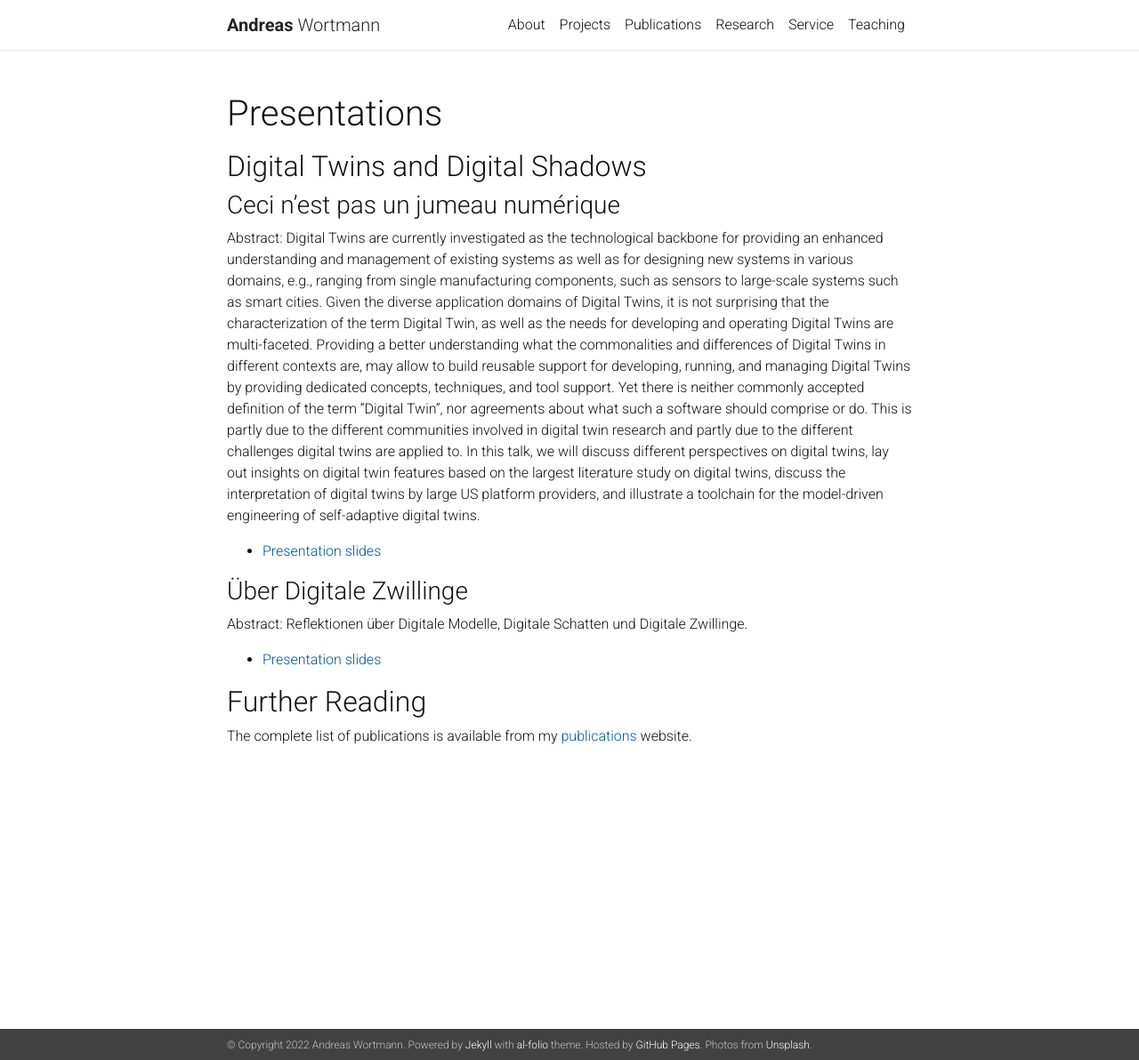
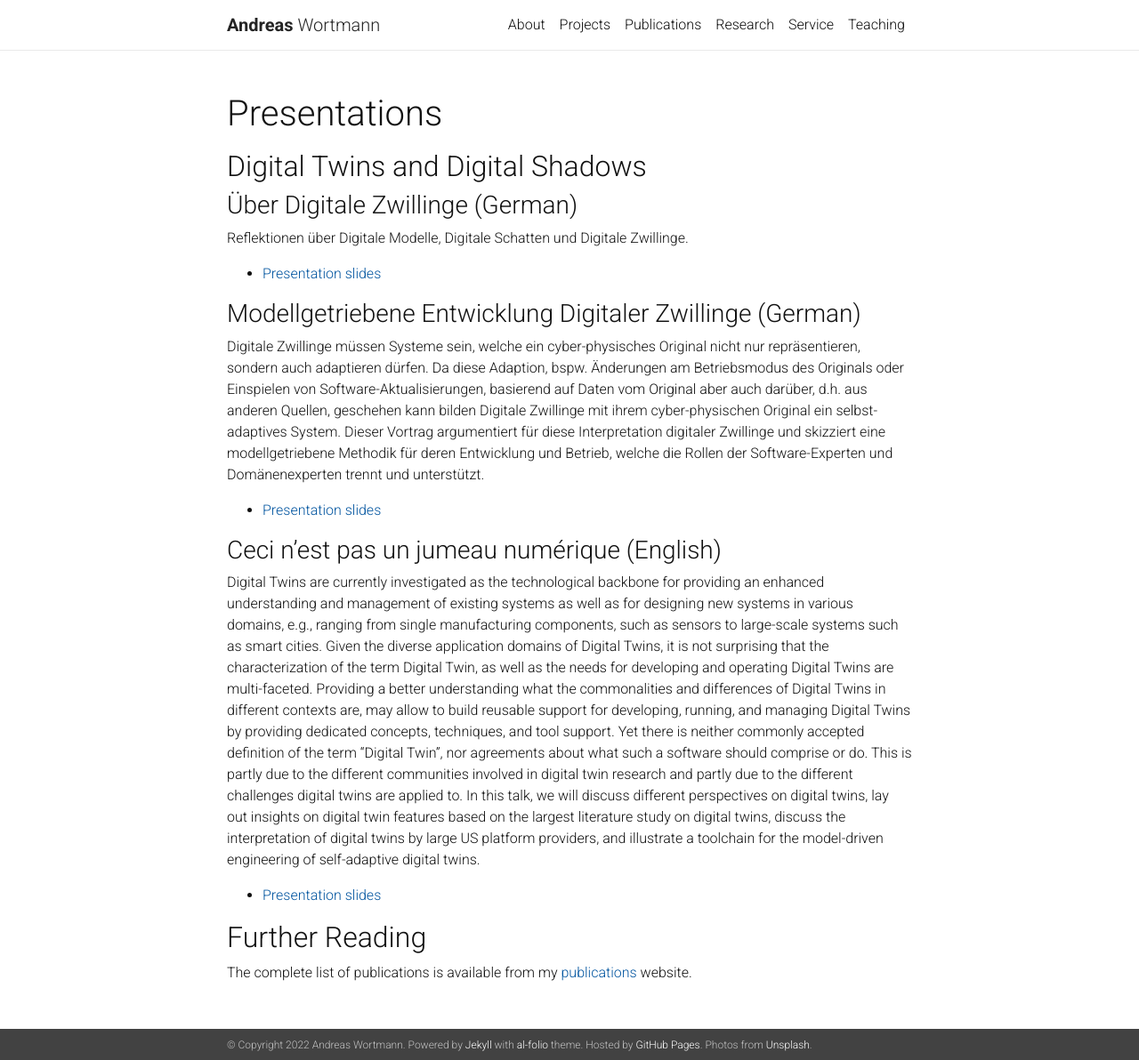
Before and after one commit to awortmann/awortmann.github.io, a Jekyll site: the page built from _pages/presentations.md, in a window 1280 px wide and 1192 px high. Shown: the whole window at 89% size. Built offline with Jekyll 4.4.1, drawn with Linux system fonts in a browser that asks for light colours; nearby versions of some CDN libraries; a style sheet for code colours, icons or effects is not loaded.

Commit message:
Minor update

```diff
--- a/_pages/presentations.md
+++ b/_pages/presentations.md
@@ -8,17 +8,23 @@ nav: false
 
 ## Digital Twins and Digital Shadows
 
-### Ceci n’est pas un jumeau numérique
+### Über Digitale Zwillinge (German)
 
-Abstract: Digital Twins are currently investigated as the technological backbone for providing an enhanced understanding and management of existing systems as well as for designing new systems in various domains, e.g., ranging from single manufacturing components, such as sensors to large-scale systems such as smart cities. Given the diverse application domains of Digital Twins, it is not surprising that the characterization of the term Digital Twin, as well as the needs for developing and operating Digital Twins are multi-faceted. Providing a better understanding what the commonalities and differences of Digital Twins in different contexts are, may allow to build reusable support for developing, running, and managing Digital Twins by providing dedicated concepts, techniques, and tool support. Yet there is neither commonly accepted definition of the term “Digital Twin”, nor agreements about what such a software should comprise or do. This is partly due to the different communities involved in digital twin research and partly due to the different challenges digital twins are applied to. In this talk, we will discuss different perspectives on digital twins, lay out insights on digital twin features based on the largest literature study on digital twins, discuss the interpretation of digital twins by large US platform providers, and illustrate a toolchain for the model-driven engineering of self-adaptive digital twins.
+Reflektionen über Digitale Modelle, Digitale Schatten und Digitale Zwillinge.
+
+- [Presentation slides](https://github.com/awortmann/awortmann.github.io/blob/master/downloads/presentations/22.05.18.Ueber_Digitale_Zwillinge.pdf)
+
+### Modellgetriebene Entwicklung Digitaler Zwillinge (German)
+
+Digitale Zwillinge müssen Systeme sein, welche ein cyber-physisches Original nicht nur repräsentieren, sondern auch adaptieren dürfen. Da diese Adaption, bspw. Änderungen am Betriebsmodus des Originals oder Einspielen von Software-Aktualisierungen, basierend auf Daten vom Original aber auch darüber, d.h. aus anderen Quellen, geschehen kann bilden Digitale Zwillinge mit ihrem cyber-physischen Original ein selbst-adaptives System. Dieser Vortrag argumentiert für diese Interpretation digitaler Zwillinge und skizziert eine modellgetriebene Methodik für deren Entwicklung und Betrieb, welche die Rollen der Software-Experten und Domänenexperten trennt und unterstützt.
+
+- [Presentation slides](https://github.com/awortmann/awortmann.github.io/blob/master/downloads/presentations/22.05.30.Modellgetriebene_Entwicklung_Digitaler_Zwillinge.pdf)
+
+### Ceci n’est pas un jumeau numérique (English)
+
+Digital Twins are currently investigated as the technological backbone for providing an enhanced understanding and management of existing systems as well as for designing new systems in various domains, e.g., ranging from single manufacturing components, such as sensors to large-scale systems such as smart cities. Given the diverse application domains of Digital Twins, it is not surprising that the characterization of the term Digital Twin, as well as the needs for developing and operating Digital Twins are multi-faceted. Providing a better understanding what the commonalities and differences of Digital Twins in different contexts are, may allow to build reusable support for developing, running, and managing Digital Twins by providing dedicated concepts, techniques, and tool support. Yet there is neither commonly accepted definition of the term “Digital Twin”, nor agreements about what such a software should comprise or do. This is partly due to the different communities involved in digital twin research and partly due to the different challenges digital twins are applied to. In this talk, we will discuss different perspectives on digital twins, lay out insights on digital twin features based on the largest literature study on digital twins, discuss the interpretation of digital twins by large US platform providers, and illustrate a toolchain for the model-driven engineering of self-adaptive digital twins.
 
 - [Presentation slides](https://github.com/awortmann/awortmann.github.io/blob/master/downloads/presentations/22.01.10.EDT_Community_Digital_Twins.pdf)
-
-### Über Digitale Zwillinge
-
-Abstract: Reflektionen über Digitale Modelle, Digitale Schatten und Digitale Zwillinge.
-
-- [Presentation slides](https://github.com/awortmann/awortmann.github.io/blob/master/downloads/presentations/22.05.18.Ueber_Digitale_Zwillinge.pdf)
 
 ## Further Reading
 
```
Also changed, not shown: 1 other file.
